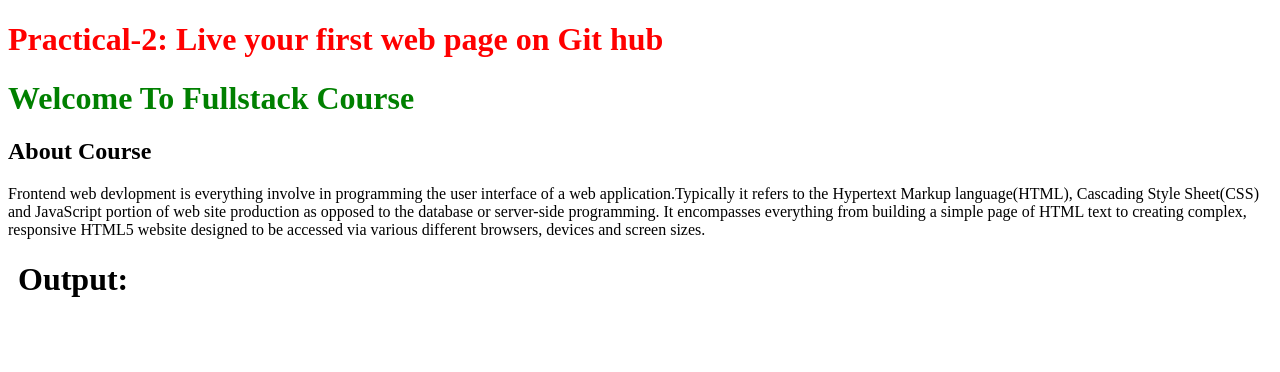
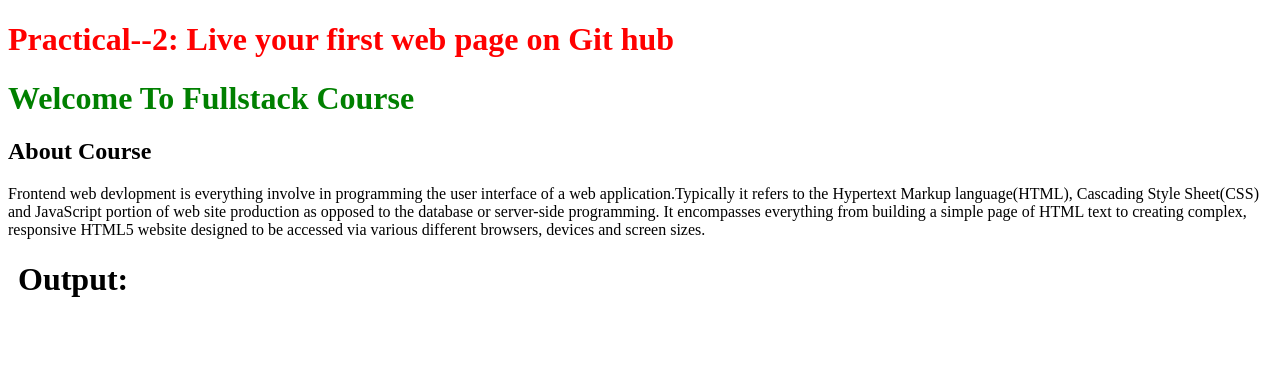
Before and after one commit to Prashanttomarcs18/Project007, a plain HTML site: page prac2.html in a window 1280 px wide. Shown: the top 372 px of the page. Drawn offline with Linux system fonts and the light colour scheme.

Commit message:
Update prac2.html

```diff
--- a/prac2.html
+++ b/prac2.html
@@ -19,7 +19,7 @@
 </style>
 <body>
 
-    <h1 style="color: red;"> Practical-2:&nbsp;Live your first web page on Git hub</h1>
+    <h1 style="color: red;"> Practical--2:&nbsp;Live your first web page on Git hub</h1>
 
     <h1 style="color: green;" id="hmain">Welcome To Fullstack Course</h1>
     <div class="main">
```
